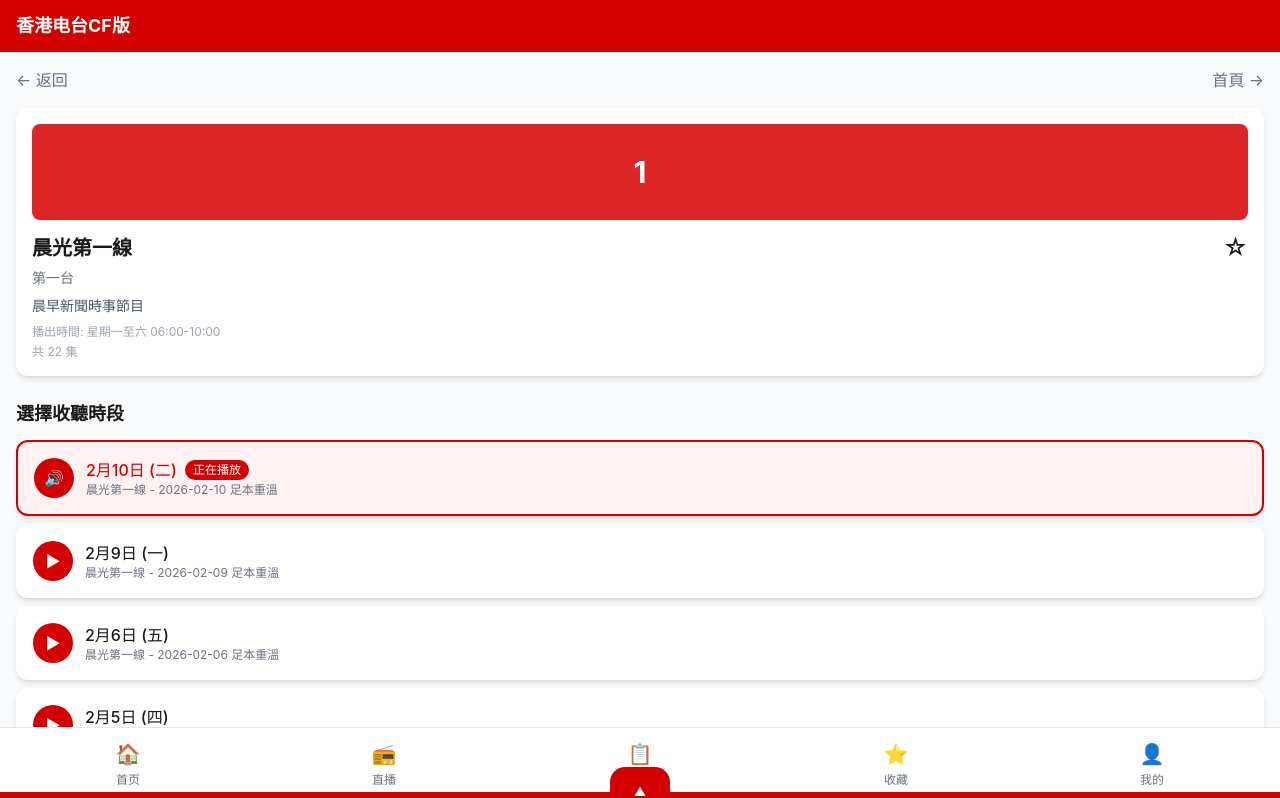
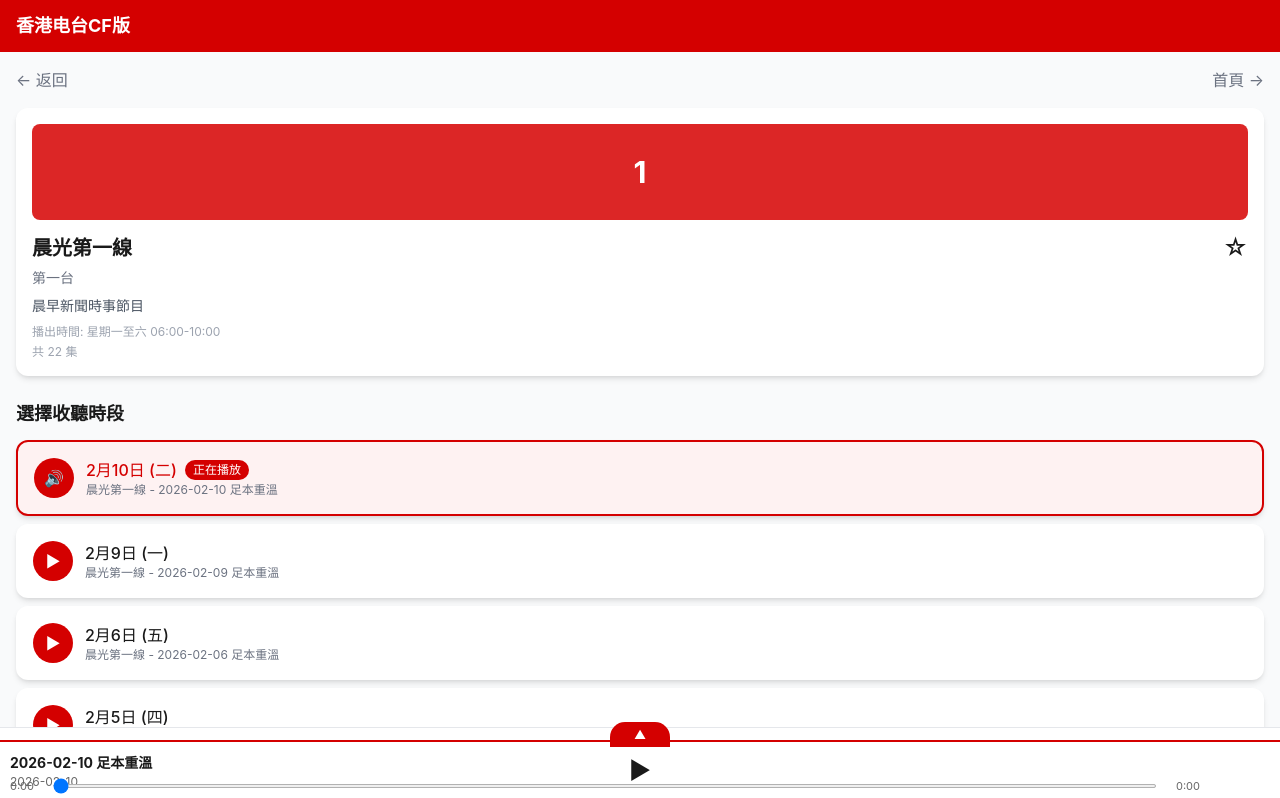
Before and after one commit to cowboy20260211/cf-rthk, a React (Vite) app: page /programs/radio1/morning in a window 1280 px wide. Shown: the top 798 px of the page. Built offline with nearby package versions, Linux system fonts and the light colour scheme; no server answers.

Commit message:
播放器添加播放控制和收藏按钮
- 收起状态：显示节目名称、播放按钮、时间轴
- 展开状态：右侧显示收藏按钮⭐/☆
- 优化布局，不再遮挡内容

```diff
--- a/src/components/Player/AudioPlayer.tsx
+++ b/src/components/Player/AudioPlayer.tsx
@@ -10,6 +10,9 @@
   const audioRef = useRef<HTMLAudioElement | null>(null);
   const hlsRef = useRef<Hls | null>(null);
   const [isExpanded, setIsExpanded] = useState(false);
+  const [isPlaying, setIsPlaying] = useState(false);
+  const [currentTime, setCurrentTime] = useState(0);
+  const [duration, setDuration] = useState(0);
   const lastEpisodeIdRef = useRef<string>('');
 
   // Initialize audio element
@@ -18,6 +21,21 @@
     audioRef.current.crossOrigin = 'anonymous';
     audioRef.current.volume = 1;
     audioRef.current.muted = false;
+
+    // Event listeners
+    audioRef.current.addEventListener('play', () => setIsPlaying(true));
+    audioRef.current.addEventListener('pause', () => setIsPlaying(false));
+    audioRef.current.addEventListener('timeupdate', () => {
+      if (audioRef.current) {
+        setCurrentTime(audioRef.current.currentTime);
+      }
+    });
+    audioRef.current.addEventListener('loadedmetadata', () => {
+      if (audioRef.current) {
+        setDuration(audioRef.current.duration);
+      }
+    });
+    audioRef.current.addEventListener('ended', () => setIsPlaying(false));
 
     return () => {
       if (hlsRef.current) {
@@ -39,6 +57,25 @@
     return currentChannel?.streamUrl || '';
   };
 
+  const getDisplayName = () => {
+    if (currentEpisode) return currentEpisode.title;
+    return currentChannel?.name || '未知频道';
+  };
+
+  const getDisplayDesc = () => {
+    if (currentEpisode) return currentEpisode.publishDate || '';
+    return currentChannel?.description || '';
+  };
+
+  const togglePlay = () => {
+    if (!audioRef.current) return;
+    if (isPlaying) {
+      audioRef.current.pause();
+    } else {
+      audioRef.current.play().catch(() => {});
+    }
+  };
+
   const toggleFavorite = () => {
     if (!currentEpisode) return;
 
@@ -54,6 +91,21 @@
         channel: currentChannel?.name || '第一台',
       });
     }
+  };
+
+  const handleSeek = (e: React.ChangeEvent<HTMLInputElement>) => {
+    const time = parseFloat(e.target.value);
+    if (audioRef.current) {
+      audioRef.current.currentTime = time;
+      setCurrentTime(time);
+    }
+  };
+
+  const formatTime = (seconds: number) => {
+    if (isNaN(seconds) || !isFinite(seconds)) return '0:00';
+    const mins = Math.floor(seconds / 60);
+    const secs = Math.floor(seconds % 60);
+    return `${mins}:${secs.toString().padStart(2, '0')}`;
   };
 
   useEffect(() => {
@@ -195,8 +247,11 @@
         bottom: 0,
         left: 0,
         right: 0,
-        background: 'transparent',
+        background: 'white',
+        borderTop: '2px solid #d40000',
         zIndex: 50,
+        transition: 'height 0.3s ease',
+        height: isExpanded ? '80px' : '60px',
       }}
     >
       {/* 展开/收起按钮 */}
@@ -204,11 +259,11 @@
         onClick={() => setIsExpanded(!isExpanded)}
         style={{
           position: 'absolute',
-          top: isExpanded ? '-15px' : '-25px',
+          top: '-20px',
           left: '50%',
           transform: 'translateX(-50%)',
           width: '60px',
-          height: isExpanded ? '30px' : '50px',
+          height: '25px',
           background: '#d40000',
           borderRadius: '15px 15px 0 0',
           display: 'flex',
@@ -216,7 +271,6 @@
           justifyContent: 'center',
           cursor: 'pointer',
           zIndex: 51,
-          transition: 'all 0.3s ease',
         }}
       >
         <span style={{ color: 'white', fontSize: '12px' }}>
@@ -224,23 +278,115 @@
         </span>
       </div>
 
-      {/* 展开状态：只显示收藏按钮 */}
+      {/* 左侧：播放信息 */}
+      <div
+        style={{
+          position: 'absolute',
+          left: '10px',
+          top: isExpanded ? '8px' : '10px',
+          width: 'calc(100% - 180px)',
+        }}
+      >
+        <div
+          style={{
+            fontSize: '14px',
+            fontWeight: 'bold',
+            overflow: 'hidden',
+            textOverflow: 'ellipsis',
+            whiteSpace: 'nowrap',
+          }}
+        >
+          {getDisplayName()}
+        </div>
+        <div
+          style={{
+            fontSize: '12px',
+            color: '#666',
+            overflow: 'hidden',
+            textOverflow: 'ellipsis',
+            whiteSpace: 'nowrap',
+          }}
+        >
+          {getDisplayDesc()}
+        </div>
+      </div>
+
+      {/* 中间：播放按钮 */}
+      <div
+        style={{
+          position: 'absolute',
+          left: '50%',
+          top: '50%',
+          transform: 'translate(-50%, -50%)',
+          display: 'flex',
+          alignItems: 'center',
+          gap: '8px',
+        }}
+      >
+        <button
+          onClick={togglePlay}
+          style={{
+            fontSize: '24px',
+            background: 'none',
+            border: 'none',
+            cursor: 'pointer',
+            padding: '5px',
+          }}
+        >
+          {isPlaying ? '⏸' : '▶'}
+        </button>
+      </div>
+
+      {/* 时间轴 */}
+      <div
+        style={{
+          position: 'absolute',
+          bottom: isExpanded ? '10px' : '6px',
+          left: '10px',
+          right: '80px',
+          display: 'flex',
+          alignItems: 'center',
+          gap: '8px',
+        }}
+      >
+        <span style={{ fontSize: '11px', color: '#666', minWidth: '35px' }}>
+          {formatTime(currentTime)}
+        </span>
+        <input
+          type="range"
+          min={0}
+          max={duration || 100}
+          value={currentTime}
+          onChange={handleSeek}
+          style={{
+            flex: 1,
+            height: '4px',
+            cursor: 'pointer',
+          }}
+        />
+        <span style={{ fontSize: '11px', color: '#666', minWidth: '35px', textAlign: 'right' }}>
+          {formatTime(duration)}
+        </span>
+      </div>
+
+      {/* 右侧：收藏按钮（展开时显示） */}
       {isExpanded && (
         <div
           style={{
-            background: 'white',
-            borderTop: '2px solid #d40000',
-            padding: '20px',
-            textAlign: 'center',
+            position: 'absolute',
+            right: '10px',
+            top: '50%',
+            transform: 'translateY(-50%)',
           }}
         >
           <button
             onClick={toggleFavorite}
             style={{
-              fontSize: '32px',
+              fontSize: '24px',
               background: 'none',
               border: 'none',
               cursor: 'pointer',
+              padding: '5px',
             }}
           >
             {currentEpisode && favorites.some(f => f.programId === currentEpisode.programId)
@@ -250,17 +396,6 @@
         </div>
       )}
 
-      {/* 收起状态：只显示细条 */}
-      {!isExpanded && (
-        <div
-          style={{
-            height: '8px',
-            background: '#d40000',
-            width: '100%',
-          }}
-        />
-      )}
-
       <audio ref={audioRef} style={{ display: 'none' }} />
     </div>
   );
```
